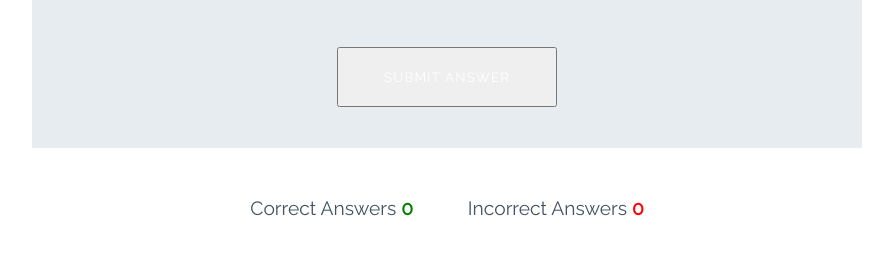
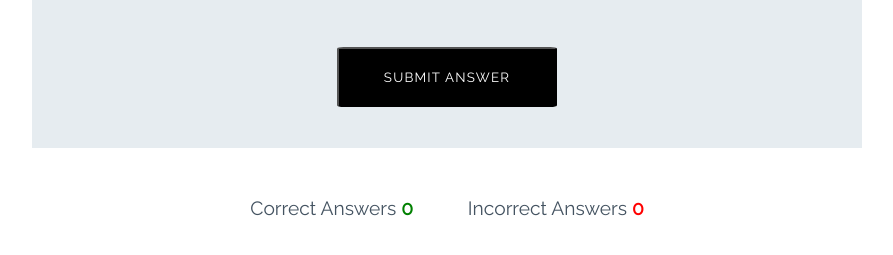
Before and after one commit to JackieWil65/love-maths, a plain HTML site: page index.html in a window 1280 px wide. Shown: the part 405-660 px from the top of the page, without its empty margins (193-1086 px from the left). Drawn offline with Linux system fonts and the light colour scheme.

Commit message:
Change submit button style

```diff
--- a/assets/css/style.css
+++ b/assets/css/style.css
@@ -93,6 +93,8 @@ body {
     text-transform: uppercase;
     letter-spacing: 1.2px;
     color: white;
+    background-color: black;
+    border-radius: 3%;
 }
 
 .btn:focus {
```
